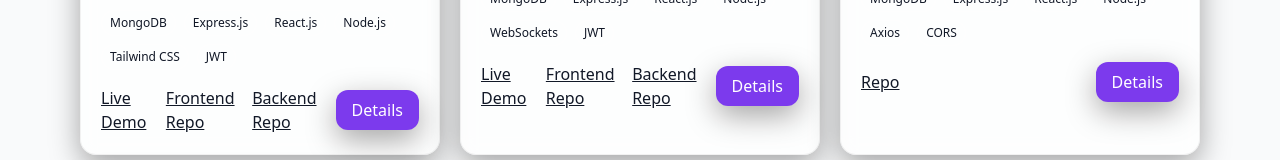
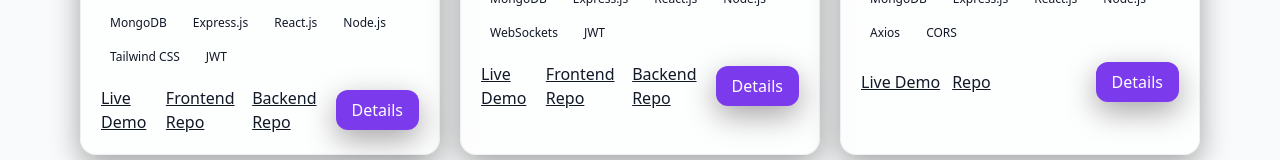
Before and after one commit to Aditya7015/aditya-tiwari-portfolio, a React (Vite) app: page / in a window 1280 px wide. Shown: the part 748-908 px from the top of the page. Built offline with nearby package versions, Linux system fonts and the light colour scheme.

Commit message:
Updated QuickShow project links and description

```diff
--- a/src/data.js
+++ b/src/data.js
@@ -45,7 +45,8 @@
     description:'Dynamic ticket booking system with smooth frontend-backend integration, interactive booking flow, and clean UI.',
     tech:['MongoDB','Express.js','React.js','Node.js','Axios','CORS'],
     links:[
-      {label:'Repo', url:'https://github.com/Aditya9671/QuickShow'}
+      {label:'Live Demo', url:'https://quickshow-aditya-fcml.vercel.app/'},
+      {label:'Repo', url:'https://github.com/Aditya7015/quickshow-aditya.git'}
     ]
   },
   { slug:'job-portal', title:'Job Portal Web Application', subtitle:'MERN Stack',
```
